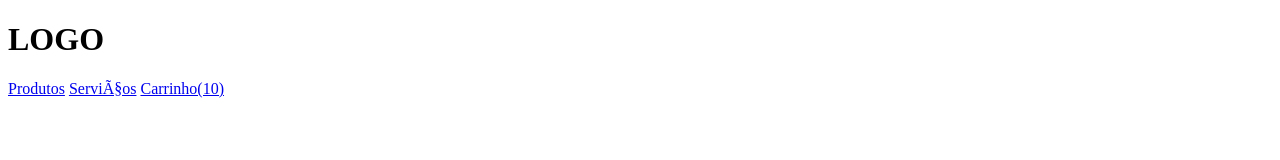
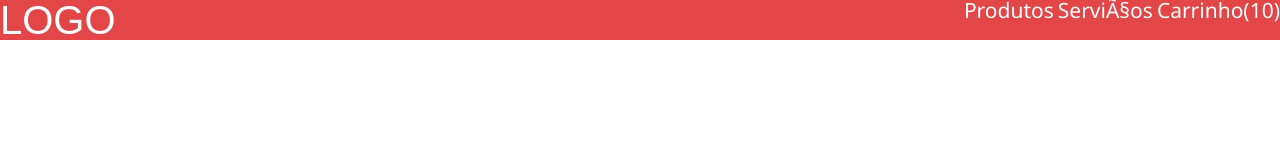
Before and after one commit to liam-honorio/loja-fone, a plain HTML site: page index.html in a window 1280 px wide. Drawn offline with Linux system fonts and the light colour scheme.

Commit message:
Desafio 02

```diff
--- /dev/null
+++ b/header.css
@@ -0,0 +1,21 @@
+header {
+  background-color: #e24647;
+}
+
+h1 {
+  color: #fff;
+  font-size: 40px;
+  font-family: Arial, Helvetica, sans-serif;
+  display: inline-block;
+}
+
+a {
+  color: #fff;
+  text-decoration: none;
+  font-size: 21px;
+  font-family: "Segoe UI", Tahoma, Geneva, Verdana, sans-serif;
+}
+
+nav {
+  float: right;
+}
--- a/index.html
+++ b/index.html
@@ -3,6 +3,9 @@
   <head>
     <meta charset="uft-8" />
     <title>Loja de Fone</title>
+
+    <link rel="stylesheet" href="reset.css" />
+    <link rel="stylesheet" href="header.css" />
   </head>
 
   <body>
--- /dev/null
+++ b/reset.css
@@ -0,0 +1,129 @@
+/* http://meyerweb.com/eric/tools/css/reset/
+   v2.0 | 20110126
+   License: none (public domain)
+*/
+
+html,
+body,
+div,
+span,
+applet,
+object,
+iframe,
+h1,
+h2,
+h3,
+h4,
+h5,
+h6,
+p,
+blockquote,
+pre,
+a,
+abbr,
+acronym,
+address,
+big,
+cite,
+code,
+del,
+dfn,
+em,
+img,
+ins,
+kbd,
+q,
+s,
+samp,
+small,
+strike,
+strong,
+sub,
+sup,
+tt,
+var,
+b,
+u,
+i,
+center,
+dl,
+dt,
+dd,
+ol,
+ul,
+li,
+fieldset,
+form,
+label,
+legend,
+table,
+caption,
+tbody,
+tfoot,
+thead,
+tr,
+th,
+td,
+article,
+aside,
+canvas,
+details,
+embed,
+figure,
+figcaption,
+footer,
+header,
+hgroup,
+menu,
+nav,
+output,
+ruby,
+section,
+summary,
+time,
+mark,
+audio,
+video {
+  margin: 0;
+  padding: 0;
+  border: 0;
+  font-size: 100%;
+  font: inherit;
+  vertical-align: baseline;
+}
+/* HTML5 display-role reset for older browsers */
+article,
+aside,
+details,
+figcaption,
+figure,
+footer,
+header,
+hgroup,
+menu,
+nav,
+section {
+  display: block;
+}
+body {
+  line-height: 1;
+}
+ol,
+ul {
+  list-style: none;
+}
+blockquote,
+q {
+  quotes: none;
+}
+blockquote:before,
+blockquote:after,
+q:before,
+q:after {
+  content: "";
+  content: none;
+}
+table {
+  border-collapse: collapse;
+  border-spacing: 0;
+}
```
Also changed, not shown: 1 other file.
